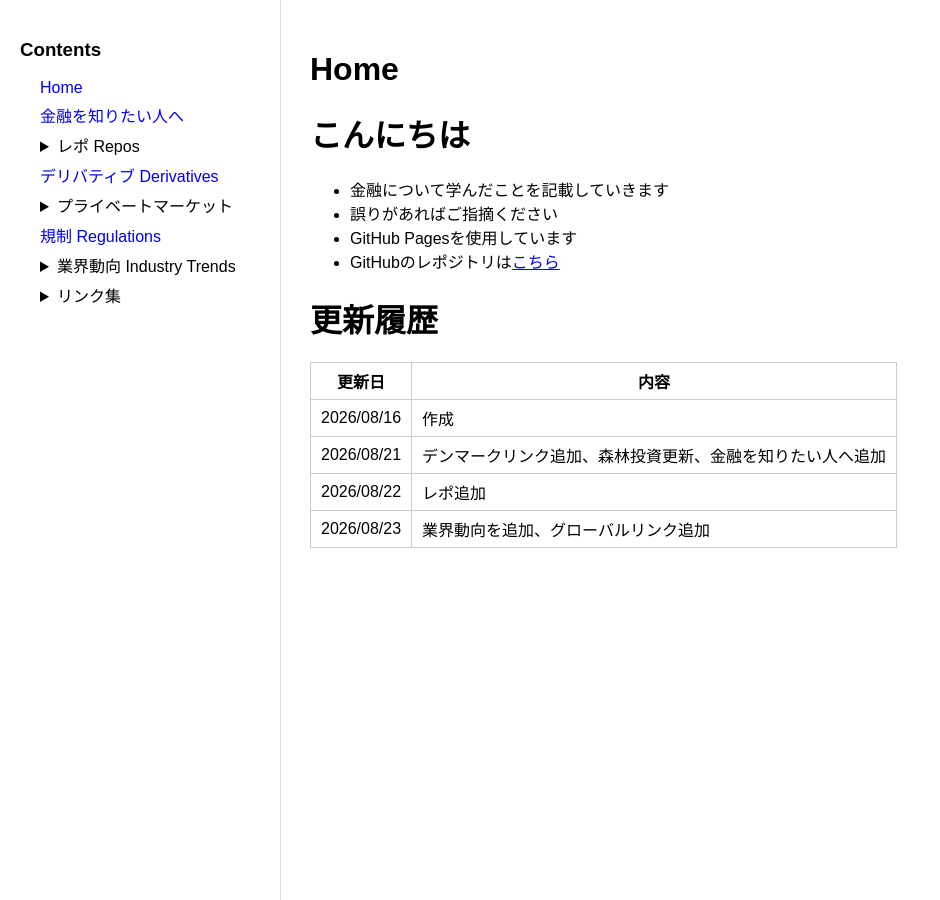
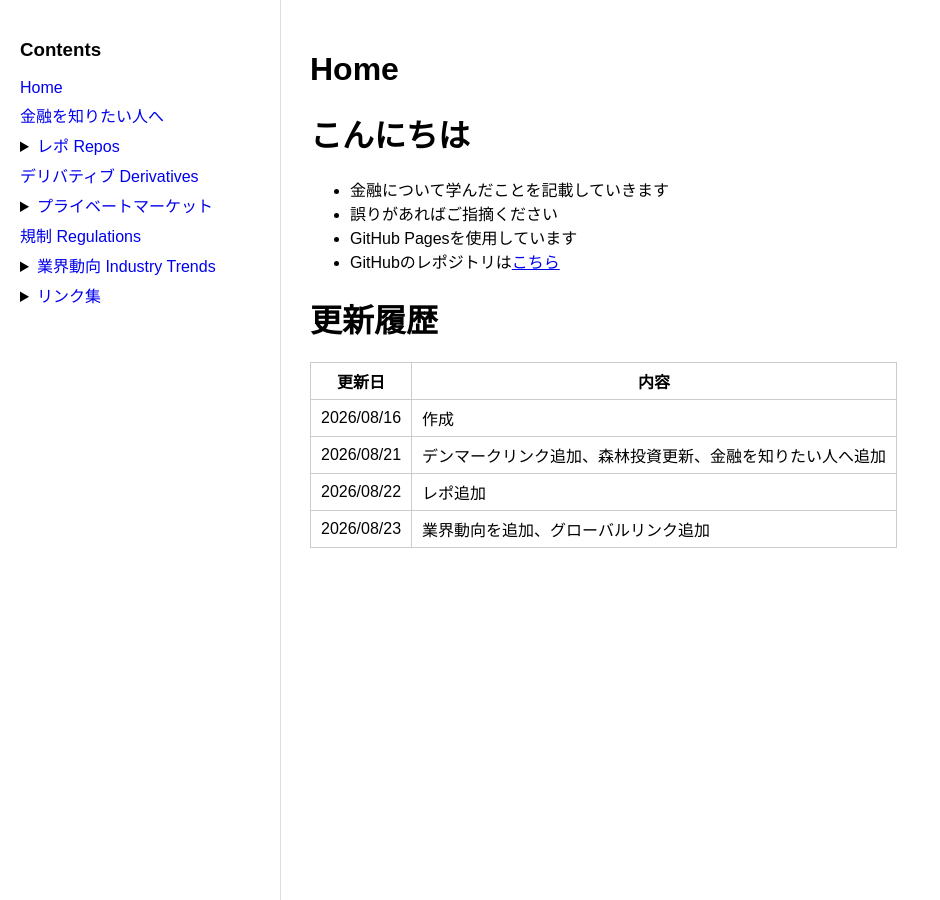
Before and after one commit to Naoki-Yamamoto-codes/finance, a Jekyll site: the page built from index.md, in a window 1280 px wide. Shown: the whole page, without its empty margins (0-940 px from the left). Built offline with Jekyll 4.4.1, drawn with Linux system fonts in a browser that asks for light colours.

Commit message:
update layout

```diff
--- a/_includes/toc.html
+++ b/_includes/toc.html
@@ -3,7 +3,14 @@
   <li>
     {% if item.items %}
       <details>
-        <summary>{{ item.name }}</summary>
+        <summary>
+          {% if item.href %}
+            <a href="{{ item.href | relative_url }}">{{ item.name }}</a>
+          {% else %}
+            {{ item.name }}
+          {% endif %}
+        </summary>
+
         {% include toc.html items=item.items %}
       </details>
     {% else %}
--- a/assets/css/style.css
+++ b/assets/css/style.css
@@ -26,7 +26,7 @@ body {
 
 .sidebar ul {
     list-style: none;
-    padding-left: 20px;
+    padding-left: 0px;
 }
 
 .sidebar li {
```
